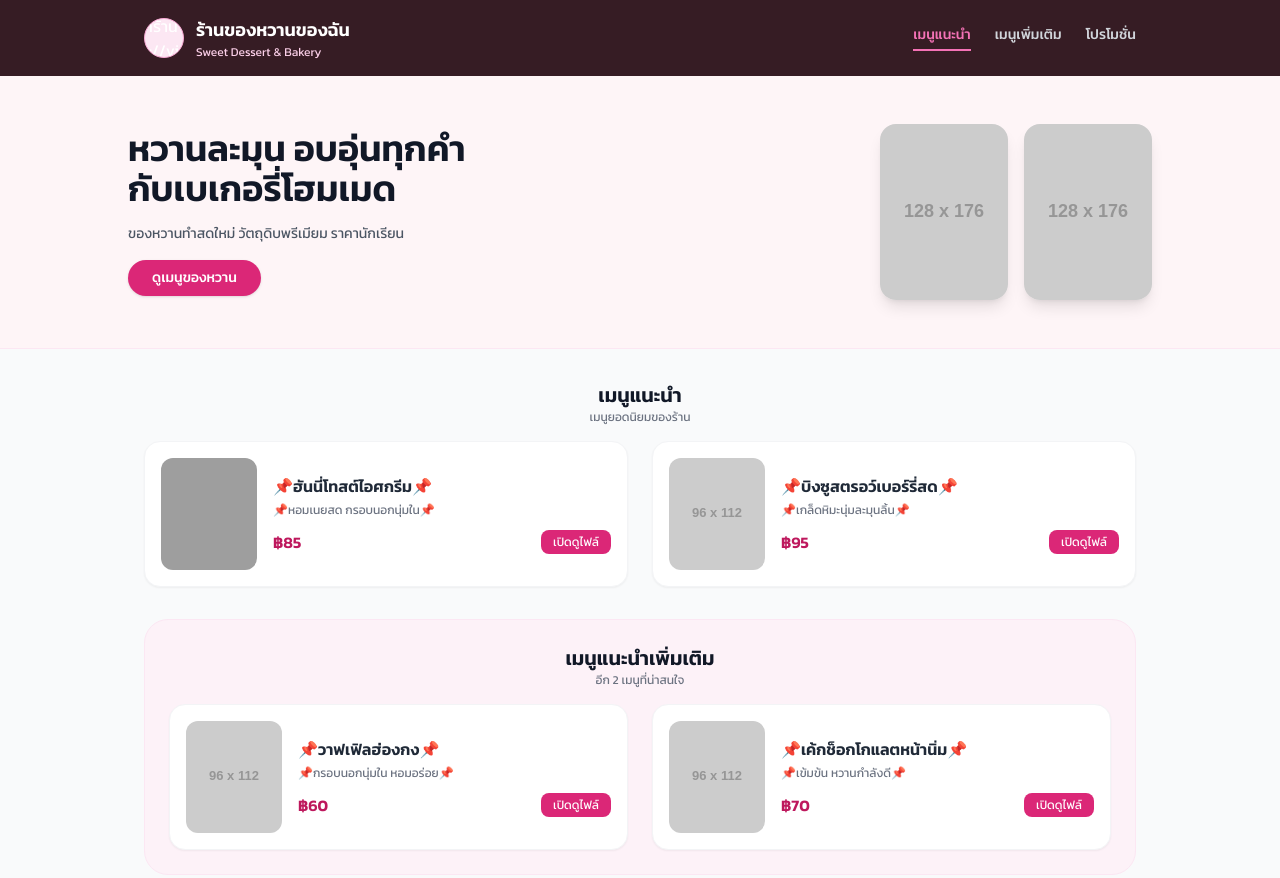
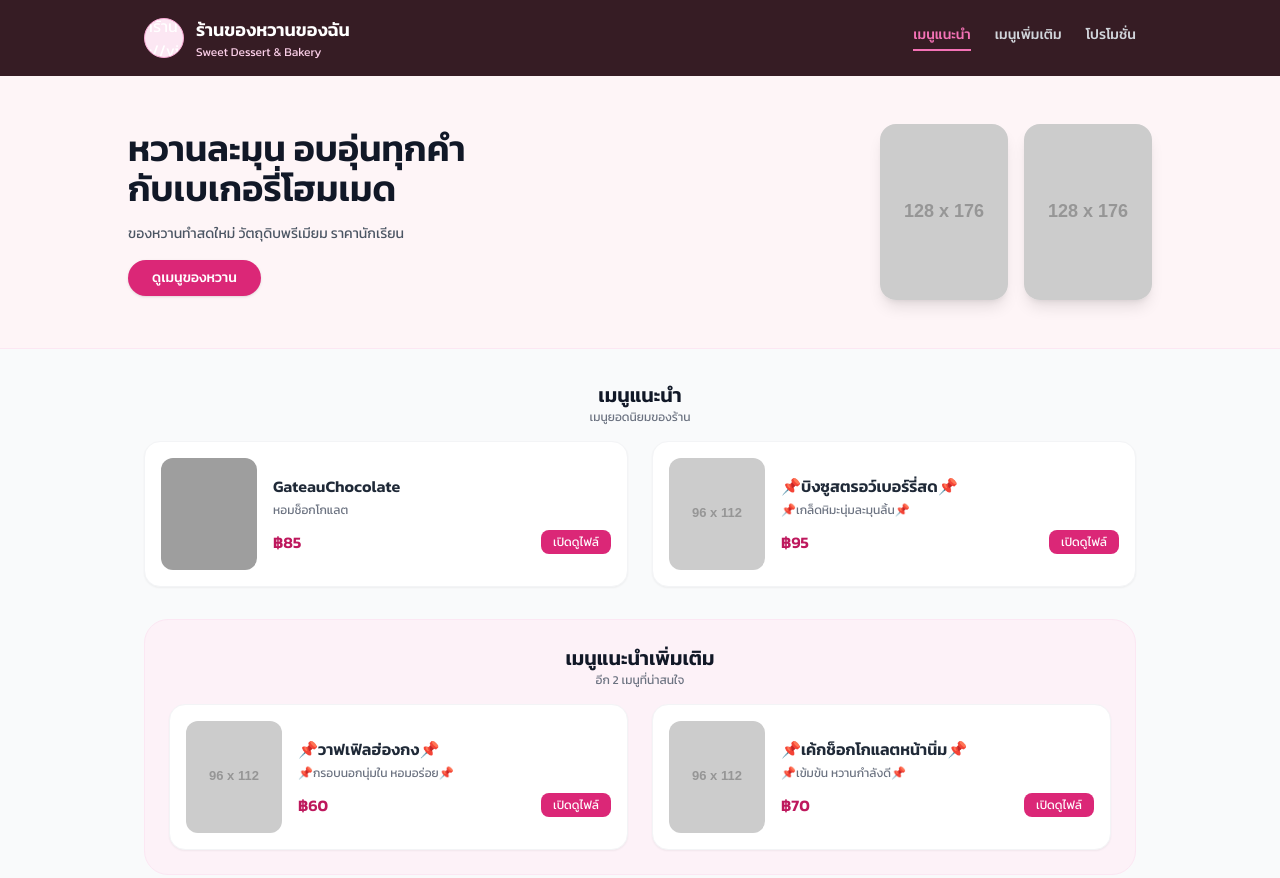
Before and after one commit to ksrunsubc-tech/dessert-shop-07, a plain HTML site: page index.html in a window 1280 px wide. Shown: the top 878 px of the page. Drawn offline with nearby package versions, Linux system fonts and the light colour scheme; grey boxes are pictures that could not be loaded; placeholder pictures from the web are drawn by us.

Commit message:
Update index.html

```diff
--- a/index.html
+++ b/index.html
@@ -88,12 +88,12 @@
                         <!-- 📌จุดเปลี่ยนรูปภาพ: ดึงไฟล์รูปจากโฟลเดอร์ ./assets/images/honey-toast.png บน GitHub -->
                         <img src="assets/images/GateauChocolate.png" alt="GateauChocolate" onerror="this.src='https://via.placeholder.com/96x112?text=Honey+Toast';" class="w-24 h-28 object-cover rounded-xl flex-shrink-0">
                         <div class="flex-grow space-y-1">
-                            <h3 class="font-bold text-gray-800">📌ฮันนี่โทสต์ไอศกรีม📌</h3>
-                            <p class="text-xs text-gray-500">📌หอมเนยสด กรอบนอกนุ่มใน📌</p>
+                            <h3 class="font-bold text-gray-800">GateauChocolate</h3>
+                            <p class="text-xs text-gray-500">หอมช็อกโกแลต</p>
                             <div class="flex justify-between items-center pt-2">
                                 <span class="text-pink-700 font-bold">฿85</span>
                                 <!-- 📌จุดปะไฟล์: ชี้ไปยังไฟล์ assets/docs/topology.pdf -->
-                                <a href="📌assets/docs/topology.pdf📌" target="_blank" class="px-3 py-1 bg-pink-600 hover:bg-pink-700 text-white text-xs rounded-lg transition">เปิดดูไฟล์</a>
+                                <a href="assets/docs/GateauChocolate.pdf" target="_blank" class="px-3 py-1 bg-pink-600 hover:bg-pink-700 text-white text-xs rounded-lg transition">เปิดดูไฟล์</a>
                             </div>
                         </div>
                     </div>
```
